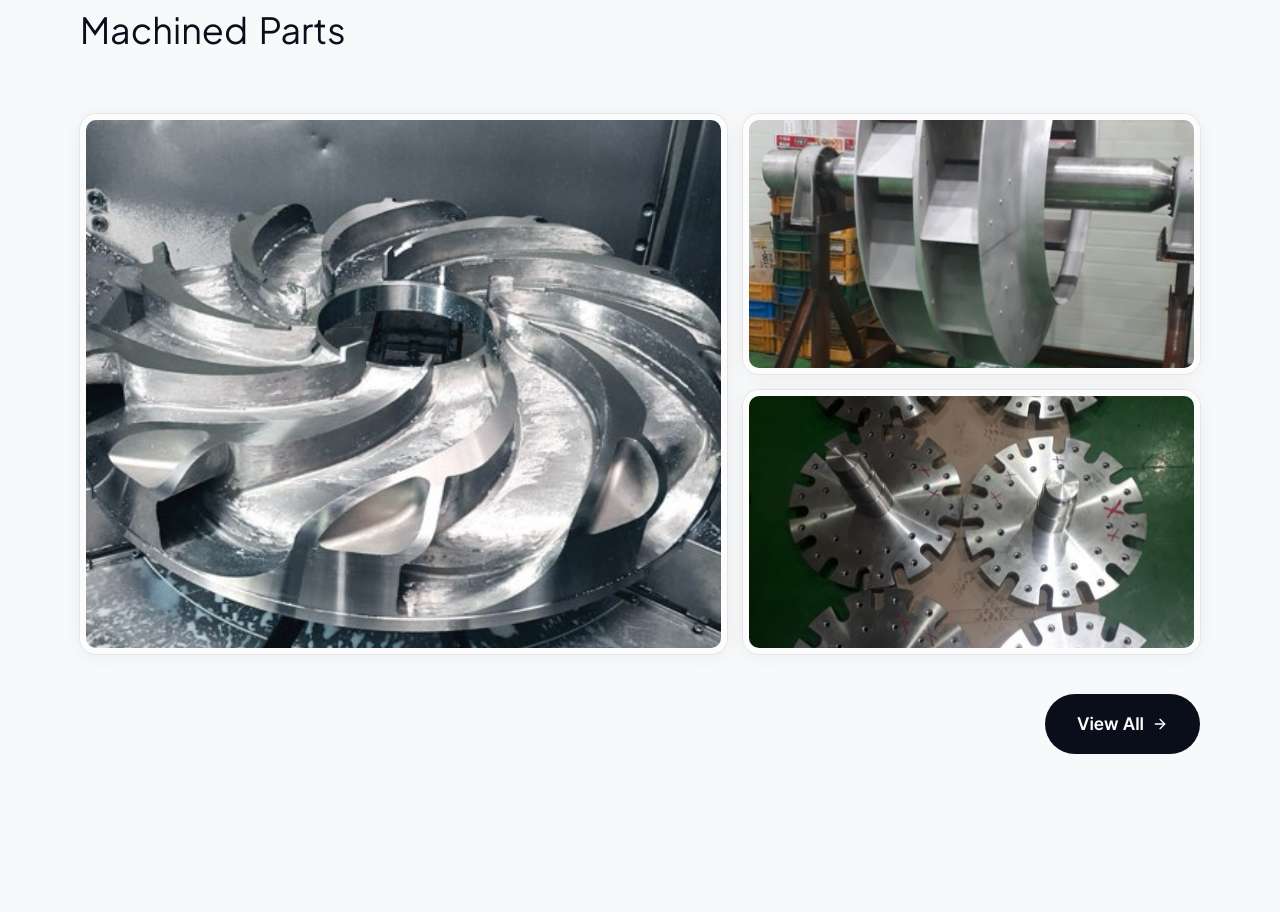
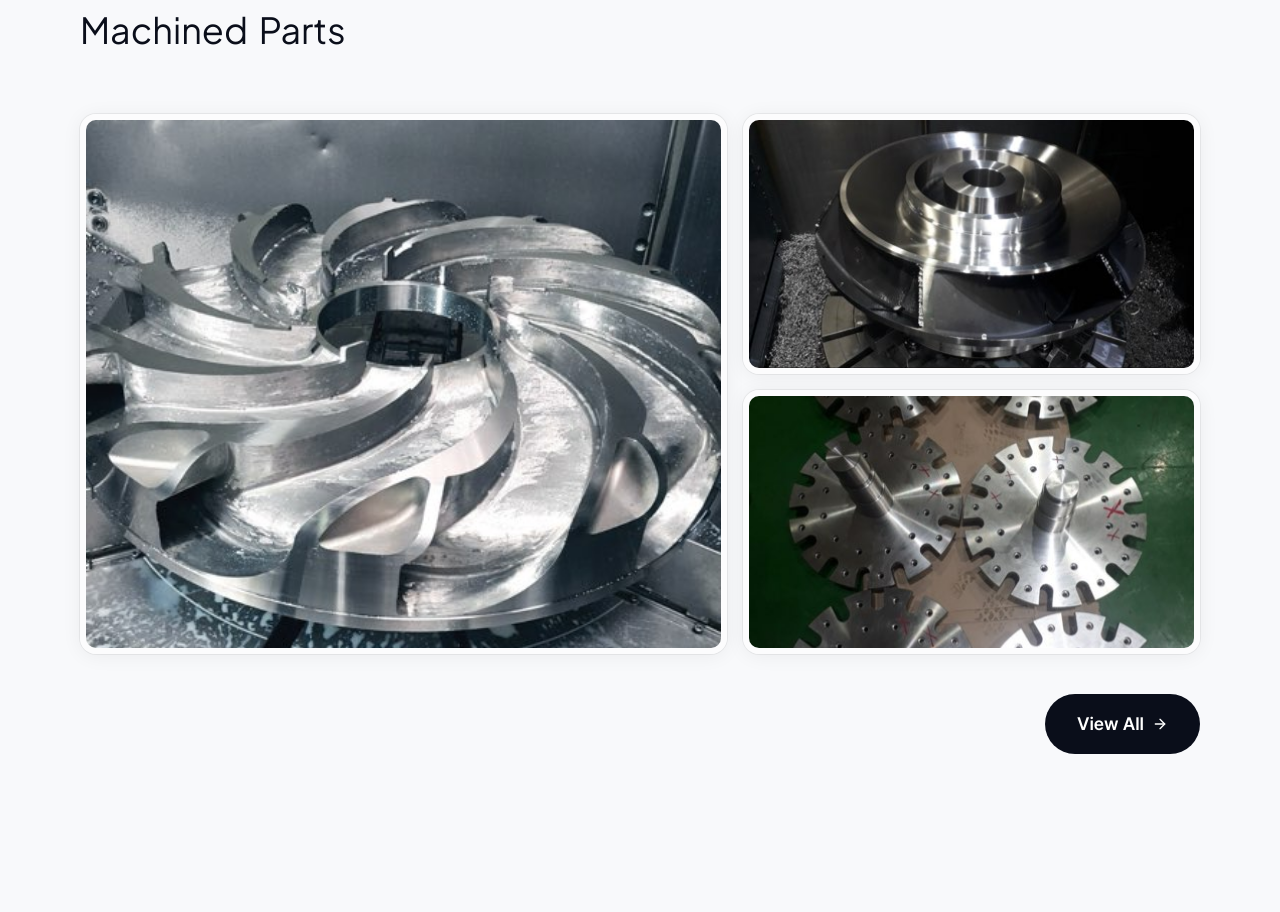
Before and after one commit to SeoKyungeng/seokyung-web, a Next.js app: page /en in a window 1280 px wide. Shown: the part 6300-7212 px from the top of the page. Built offline with nearby package versions, Linux system fonts and the light colour scheme.

Commit message:
style(home): 제품 하이라이트 이미지 변경 (05 → 04)

```diff
--- a/src/components/home/ProductsHighlight.tsx
+++ b/src/components/home/ProductsHighlight.tsx
@@ -14,7 +14,7 @@ interface ProductsHighlightProps {
 
 const HIGHLIGHT_ITEMS = [
   { image: "/images/products/01.jpeg", size: "lg" as const },
-  { image: "/images/products/05.jpeg", size: "md" as const },
+  { image: "/images/products/04.jpeg", size: "md" as const },
   { image: "/images/products/10.jpeg", size: "md" as const },
 ];
 
```
